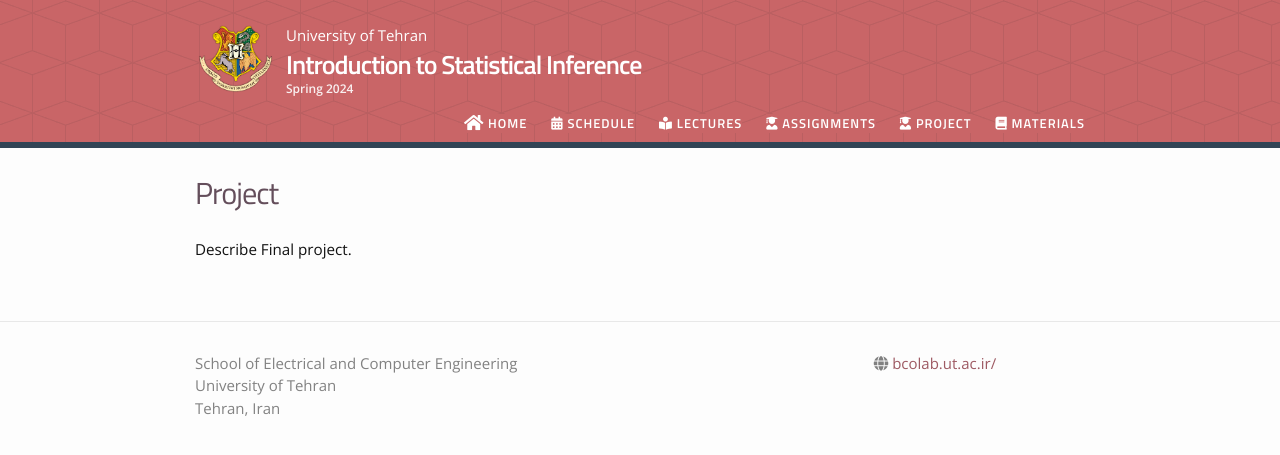
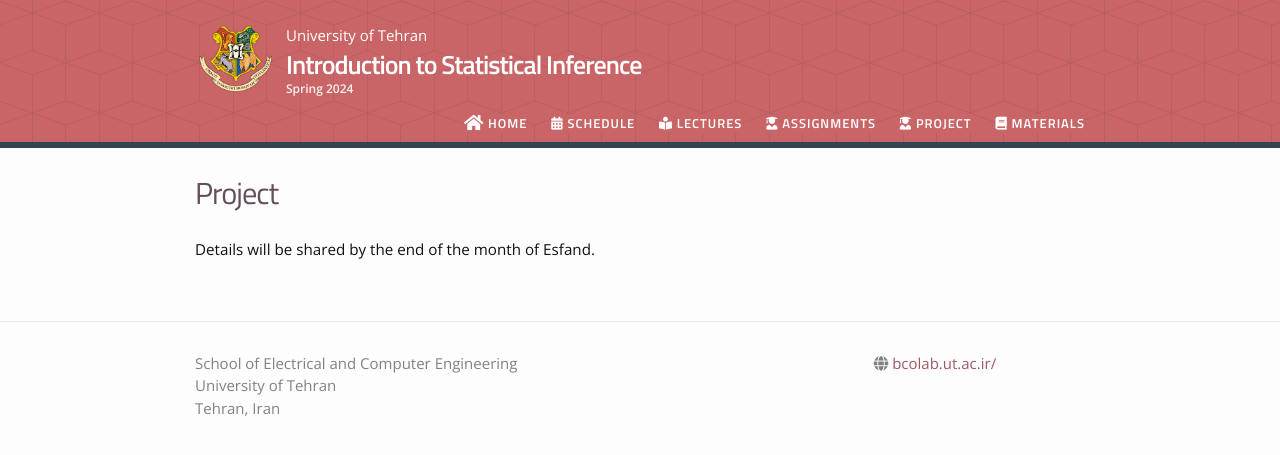
Before and after one commit to bcolabcourses/MLFall2025, a Jekyll site: the page built from project.md, in a window 1280 px wide. Shown: the top 455 px of the page. Built offline with Jekyll 4.4.1, drawn with Linux system fonts in a browser that asks for light colours; nearby versions of some CDN libraries.

Commit message:
Update project.md

```diff
--- a/project.md
+++ b/project.md
@@ -3,4 +3,4 @@ layout: page
 title: Project
 permalink: /project/
 ---
-Describe Final project.
+Details will be shared by the end of the month of Esfand.
```
